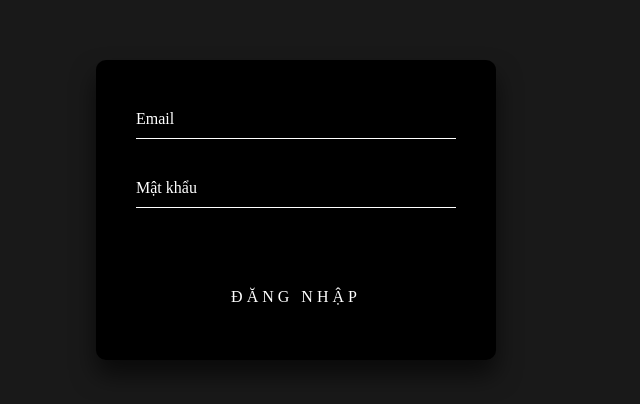
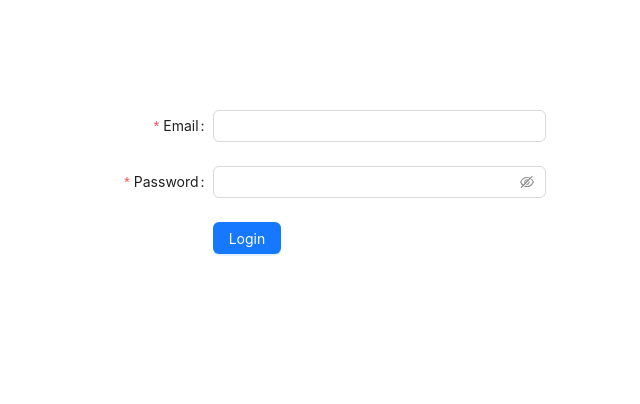
Before and after one commit to VanTuanNB/harmony-admin, a React (Vite) app: page /login in a window 1280 px wide. Shown: the part 190-594 px from the top of the page, without its empty margins (344-984 px from the left). Built offline with nearby package versions, Linux system fonts and the light colour scheme.

Commit message:
update code

```diff
--- /dev/null
+++ b/src/components/Loading/Loading.component.tsx
@@ -0,0 +1,9 @@
+import { Spin } from "antd";
+
+function LoadingPage() {
+    return (<div className="loading">
+    <Spin />
+  </div>);
+}
+
+export default LoadingPage;
--- a/src/components/navbar/Navbar.tsx
+++ b/src/components/navbar/Navbar.tsx
@@ -1,6 +1,20 @@
+import { useEffect, useState } from "react";
 import "./navbar.scss";
+import axios from "axios";
 
 const Navbar = () => {
+  const info = JSON.parse(localStorage.getItem('info') ?? "null");
+  const [ profile, setProfile ] = useState<any>({});
+  useEffect(() => {
+    axios.get(`http://localhost:5000/api/v1/admin/${info.adminId}`)
+      .then((response) => {
+        setProfile(response.data.data);
+      })
+      .catch(() => {
+
+      })
+
+  }, [])
   return (
     <div className="navbar">
       <div className="logo">
@@ -16,10 +30,10 @@ const Navbar = () => {
         </div>
         <div className="user">
           <img
-            src="https://images.pexels.com/photos/11038549/pexels-photo-11038549.jpeg?auto=compress&cs=tinysrgb&w=1600&lazy=load"
+            src={profile.avatar || 'https://images.pexels.com/photos/11038549/pexels-photo-11038549.jpeg?auto=compress&cs=tinysrgb&w=1600&lazy=load'}
             alt=""
           />
-          <span>Jane</span>
+          <span>{profile.name}</span>
         </div>
         <img src="/settings.svg" alt="" className="icon" />
       </div>
--- a/src/pages/home/Home.tsx
+++ b/src/pages/home/Home.tsx
@@ -14,14 +14,22 @@ import {
   chartBoxUser,
 } from "../../data";
 import "./home.scss";
+import { useNavigate } from "react-router-dom";
 
 const Home = () => {
   const [totalUser, setTotalUser] = useState<any>()
   const [totalSong, setTotalSong] = useState<any>()
-
-
+  const localStorageInstance = JSON.parse(localStorage.getItem('info') ?? "null");
+  const navigate = useNavigate();
+  if (!localStorageInstance)
   useEffect(() => {
-    axios.get('http://localhost:5000/api/v1/song/').then(res => {
+    if (!localStorageInstance) {
+      navigate('/login')
+      return
+    }
+}, [localStorageInstance])
+  useEffect(() => {
+    axios.get('http://localhost:5000/api/v1/song/').then((res: any) => {
       setTotalSong({
         color: "skyblue",
         icon: "/productIcon.svg",
@@ -31,7 +39,7 @@ const Home = () => {
         percentage: 21,
       })
     })
-    axios.get('http://localhost:5000/api/v1/user/').then(res => {
+    axios.get('http://localhost:5000/api/v1/user/').then((res: any) => {
       setTotalUser({
         color: "#8884d8",
         icon: "/userIcon.svg",
--- a/src/pages/login/Login.scss
+++ b/src/pages/login/Login.scss
@@ -1,94 +1,100 @@
 body {
-  background: #191919;
+  display: flex;
+  align-items: center;
+  justify-content: center;
 }
 .login-box {
-  position: absolute;
-  top: 50%;
-  left: 50%;
-  width: 400px;
-  padding: 40px;
-  transform: translate(-50%, -50%);
-  background-color: #000000;
-  box-sizing: border-box;
-  box-shadow: 0 15px 25px rgba(0, 0, 0, 0.6);
-  border-radius: 10px;
-  .user-box {
-    position: relative;
-    input {
-      width: 100%;
-      padding: 10px 0;
-      font-size: 16px;
-      color: #fff;
-      margin-bottom: 30px;
-      border: none;
-      border-bottom: 1px solid #fff;
-      outline: none;
-      background: transparent;
-    }
-    label {
-      position: absolute;
-      top: 0;
-      left: 0;
-      padding: 10px 0;
-      font-size: 16px;
-      color: #fff;
-      pointer-events: none;
-      transition: 0.5s;
-    }
-  }
+  margin-top: 60%;
+  width: 500px;
 }
+// .login-box {
+//   position: absolute;
+//   top: 50%;
+//   left: 50%;
+//   width: 400px;
+//   padding: 40px;
+//   transform: translate(-50%, -50%);
+//   background-color: #000000;
+//   box-sizing: border-box;
+//   box-shadow: 0 15px 25px rgba(0, 0, 0, 0.6);
+//   border-radius: 10px;
+//   .user-box {
+//     position: relative;
+//     input {
+//       width: 100%;
+//       padding: 10px 0;
+//       font-size: 16px;
+//       color: #fff;
+//       margin-bottom: 30px;
+//       border: none;
+//       border-bottom: 1px solid #fff;
+//       outline: none;
+//       background: transparent;
+//     }
+//     label {
+//       position: absolute;
+//       top: 0;
+//       left: 0;
+//       padding: 10px 0;
+//       font-size: 16px;
+//       color: #fff;
+//       pointer-events: none;
+//       transition: 0.5s;
+//     }
+//   }
+// }
 
-.login-box .user-box input:focus ~ label,
-.login-box .user-box input:valid ~ label {
-  top: -20px;
-  left: 0;
-  color: #bdb8b8;
-  font-size: 12px;
-}
+// .login-box .user-box input:focus ~ label,
+// .login-box .user-box input:valid ~ label {
+//   top: -20px;
+//   left: 0;
+//   color: #bdb8b8;
+//   font-size: 12px;
+// }
 
-.login-box form a {
-  position: relative;
-  display: inline-block;
-  padding: 10px 20px;
-  color: #ffffff;
-  font-size: 16px;
-  text-decoration: none;
-  text-transform: uppercase;
-  overflow: hidden;
-  transition: 0.5s;
-  margin-top: 40px;
-  letter-spacing: 4px;
-}
+// .login-box form a {
+//   position: relative;
+//   display: inline-block;
+//   padding: 10px 20px;
+//   color: #ffffff;
+//   font-size: 16px;
+//   text-decoration: none;
+//   text-transform: uppercase;
+//   overflow: hidden;
+//   transition: 0.5s;
+//   margin-top: 40px;
+//   letter-spacing: 4px;
+// }
 
-.login-box a:hover {
-  background: #03f40f;
-  color: #fff;
-  border-radius: 5px;
-  box-shadow: 0 0 5px #03f40f, 0 0 25px #03f40f, 0 0 50px #03f40f,
-    0 0 100px #03f40f;
-}
+// .login-box a:hover {
+//   background: #03f40f;
+//   color: #fff;
+//   border-radius: 5px;
+//   box-shadow: 0 0 5px #03f40f, 0 0 25px #03f40f, 0 0 50px #03f40f,
+//     0 0 100px #03f40f;
+// }
 
-.login-box a span {
-  position: absolute;
-  display: block;
-}
+// .login-box a span {
+//   position: absolute;
+//   display: block;
+// }
 
-@keyframes btn-anim1 {
-  0% {
-    left: -100%;
-  }
+// @keyframes btn-anim1 {
+//   0% {
+//     left: -100%;
+//   }
 
-  50%,
-  100% {
-    left: 100%;
-  }
-}
+//   50%,
+//   100% {
+//     left: 100%;
+//   }
+// }
 
-.login-box a span:nth-child(1) {
-  bottom: 2px;
-  left: -100%;
-  width: 100%;
-  height: 2px;
-  background: linear-gradient(90deg, transparent, #03f40f);
-  animation: btn-anim1 2s linear infinite;
-}
+// .login-box a span:nth-child(1) {
+//   bottom: 2px;
+//   left: -100%;
+//   width: 100%;
+//   height: 2px;
+//   background: linear-gradient(90deg, transparent, #03f40f);
+//   animation: btn-anim1 2s linear infinite;
+// }
--- a/src/pages/login/Login.tsx
+++ b/src/pages/login/Login.tsx
@@ -1,8 +1,48 @@
+import React, { useState } from 'react';
+import { Button, Checkbox, Form, Input, message } from 'antd';
 import "./Login.scss";
+import axios from 'axios';
+import { useNavigate } from 'react-router-dom';
+import LoadingPage from '../../components/Loading/Loading.component';
+interface FieldType {
+  email: string;
+  password: string;
+}
 const Login = () => {
+  const [isLoading, setIsLoading] = useState<boolean>(false);
+  const [messageApi, contextHolder] = message.useMessage();
+  const navigate = useNavigate();
+
+  const onFinish = async (data: { email: string, password: string }) => {
+    setIsLoading(true);
+    try {
+      const response = await axios.post(`http://localhost:5000/api/v1/auth/admin`, data);
+      localStorage.setItem('info', JSON.stringify(response.data.data));
+      setIsLoading(false);
+      messageApi.open({
+        type: 'success',
+        content: 'Login successfully',
+      });
+      navigate('/');
+    } catch (error: any) {
+      console.log(error);
+      setIsLoading(false);
+      messageApi.open({
+        type: 'error',
+        content: error.response.data.message,
+      });
+    }
+
+  }
+  const onFinishFailed = () => {
+
+  }
   return (
+    <>
+      { isLoading && <LoadingPage />}
+      { contextHolder }
       <div className="login-box">
-      <form>
+        {/* <form>
           <div className="user-box">
             <input type="email" name="" required />
             <label>Email</label>
@@ -17,8 +57,41 @@ const Login = () => {
               <span></span>
             </a>
           </center>
-      </form>
+        </form> */}
+         <Form
+      name="basic"
+      labelCol={{ span: 8 }}
+      wrapperCol={{ span: 16 }}
+      style={{ maxWidth: 600 }}
+      initialValues={{ remember: true }}
+      onFinish={onFinish}
+      onFinishFailed={onFinishFailed}
+      autoComplete="off"
+    >
+      <Form.Item<FieldType>
+        label="Email"
+        name="email"
+        rules={[{ required: true, message: 'Please input your email!' }]}
+      >
+        <Input type='email'/>
+      </Form.Item>
+
+      <Form.Item<FieldType>
+        label="Password"
+        name="password"
+        rules={[{ required: true, message: 'Please input your password!' }]}
+      >
+        <Input.Password />
+      </Form.Item>
+
+      <Form.Item wrapperCol={{ offset: 8, span: 16 }}>
+        <Button type="primary" htmlType="submit">
+          Login
+        </Button>
+      </Form.Item>
+    </Form>
       </div>
+    </>
   );
 };
 
--- a/src/styles/global.scss
+++ b/src/styles/global.scss
@@ -36,3 +36,12 @@ a {
   padding: 5px 20px;
   width: 100%;
 }
+
+.loading {
+  margin: 20px 0;
+  margin-bottom: 20px;
+  padding: 30px 50px;
+  text-align: center;
+  background: rgba(0, 0, 0, 0.05);
+  border-radius: 4px;
+}
```
Also changed, not shown: 1 other file (tests, documents, lock files or other folders). Lines whose indentation alone changed are shown as unchanged.
